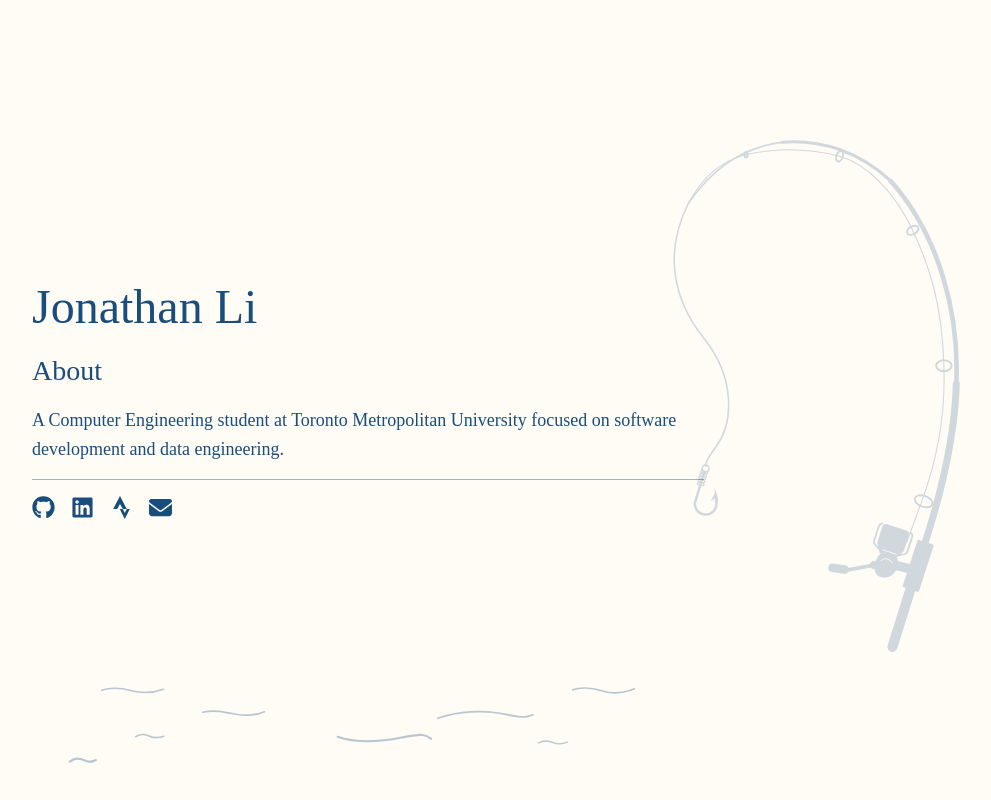
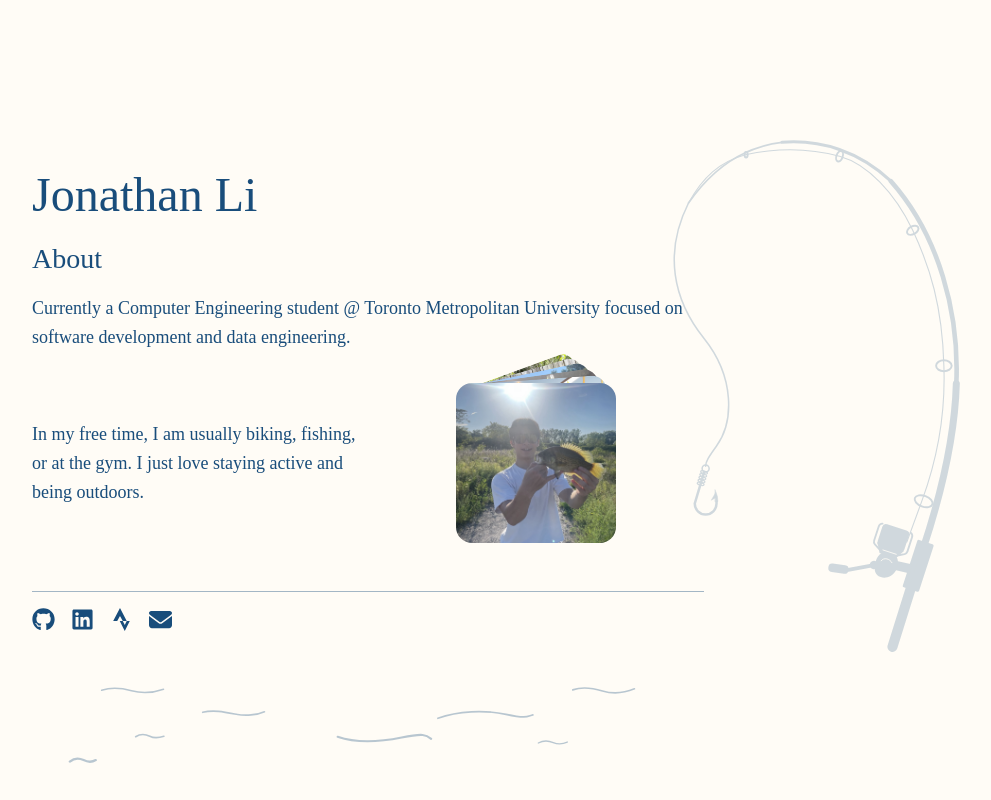
Before and after one commit to ojnny08/jonathan-li, a React (Vite) app in the folder portfolio/: page /about in a window 1280 px wide. Shown: the whole page, without its empty margins (272-1263 px from the left). Built offline with nearby package versions, Linux system fonts and the light colour scheme.

Commit message:
added stack ui component

```diff
--- a/portfolio/src/components/OutsideIDE.tsx
+++ /dev/null
@@ -1,55 +0,0 @@
-import Stack, { type Photo } from './ui/Stack'
-import cave from '../image/cave.jpg'
-import engine from '../image/engine.jpg'
-import hike from '../image/hike.jpg'
-import rock from '../image/rock.jpg'
-import salmon from '../image/salmon.jpg'
-import swan from '../image/swan.jpg'
-
-const OUTSIDE = {
-    heading: 'Outside The IDE',
-    body: "Physical activity and being in nature is the best way to describe me. I crave the feeling of being tired, because I know I put all my energy into what I am doing, whether it's on a bike ride, enjoying nature while fishing, or out on a hike.",
-}
-
-const PHOTOS: Photo[] = [
-    { src: hike, alt: 'Hiking', caption: 'Hiking' },
-    { src: engine, alt: 'Cycling', caption: 'Cycling' },
-    { src: salmon, alt: 'Fishing', caption: 'Fishing' },
-    { src: cave, alt: 'Caving', caption: 'Caving' },
-    { src: swan, alt: 'Swans on the water', caption: 'Wildlife' },
-    { src: rock, alt: 'Climbing', caption: 'Climbing' },
-]
-
-const HOBBIES = ["Cycling", "Hiking", "Fishing"];
-
-export default function OutsideIDE() {
-    return (
-        <section id="outsideIDE">
-            <h2 className="text-2xl flex justify-center item-center pb-5">
-                {OUTSIDE.heading}
-            </h2>
-
-            <div className="mt-6 flex flex-col justify-center items-center gap-10 md:flex-row md:gap-14">
-                <div className="flex w-100 flex-col gap-4">
-                    <p className="text-lg text-center">
-                        {OUTSIDE.body}
-                    </p>
-
-                    <ul className="flex flex-wrap justify-center gap-2">
-                        {HOBBIES.map((hobby) => (
-                            <li
-                                key={hobby}
-                                className="w-18 rounded-full border border-border-dark text-center text-xs">
-                                {hobby}
-                            </li>
-                        ))}
-                    </ul>
-                </div>
-
-                <div className="h-72 w-72 ">
-                    <Stack cards={PHOTOS} />
-                </div>
-            </div>
-        </section>
-    )
-}
--- a/portfolio/src/pages/About.tsx
+++ b/portfolio/src/pages/About.tsx
@@ -1,17 +1,42 @@
+import Stack, { type Photo } from '../components/ui/Stack'
+
+import cave from '../image/cave.jpg'
+import engine from '../image/engine.jpg'
+import hike from '../image/hike.jpg'
+import rock from '../image/rock.jpg'
+import salmon from '../image/salmon.jpg'
+import swan from '../image/swan.jpg'
+
+const PHOTOS: Photo[] = [
+    { src: hike, alt: 'Hiking', caption: 'Hiking' },
+    { src: engine, alt: 'Cycling', caption: 'Cycling' },
+    { src: salmon, alt: 'Fishing', caption: 'Fishing' },
+    { src: cave, alt: 'Caving', caption: 'Caving' },
+    { src: swan, alt: 'Swans on the water', caption: 'Wildlife' },
+    { src: rock, alt: 'Climbing', caption: 'Climbing' },
+]
+
 const ABOUT_ME = {
-    role: 'Computer Engineering @ Toronto Metropolitan University',
-    body: "A Computer Engineering student at Toronto Metropolitan University focused on software development and data engineering.",
-
+    intro: "Currently a Computer Engineering student @ Toronto Metropolitan University focused on software development and data engineering.",
+    hobbies: "In my free time, I am usually biking, fishing, or at the gym. I just love staying active and being outdoors."
 }
 
 function About() {
     return (
-        <section id="about">
+        <>
             <div className="text-2xl pb-4">About</div>
             <p className="text-lg">
-                {ABOUT_ME.body}
+                {ABOUT_ME.intro}
             </p>
-        </section>
+            <div className="grid grid-cols-2 pt-8 pb-8">
+                <p className="flex flex-cols items-center text-lg">
+                    {ABOUT_ME.hobbies}
+                </p>
+                <div className='justify-self-center self-center h-40 w-40'>
+                    <Stack cards={PHOTOS}/>
+                </div>
+            </div>
+        </>
     )
 }
 
```
